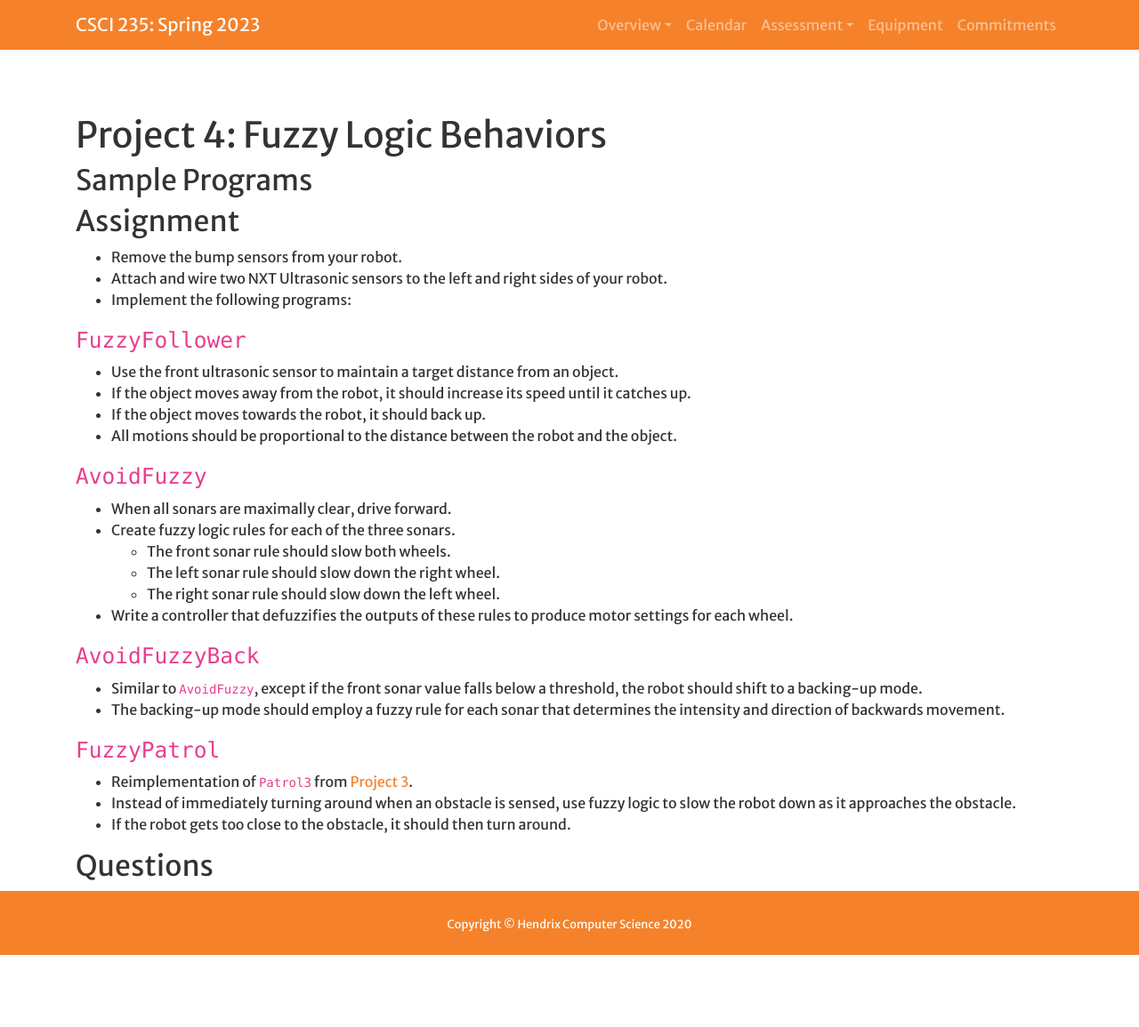
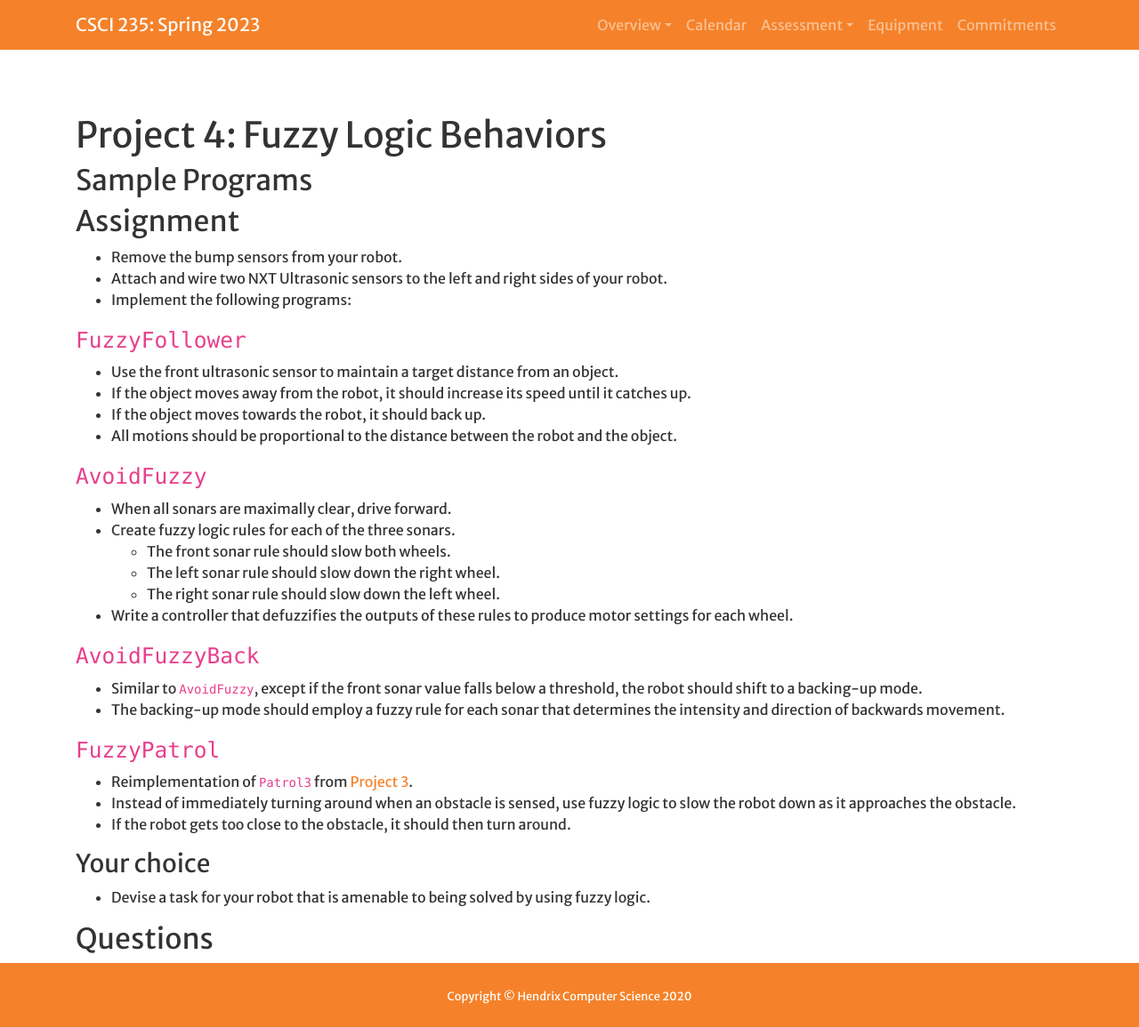
Before and after one commit to Hendrix-CS/csci235, a Jekyll site: the page built from projects/fuzzy.md, in a window 1280 px wide and 1155 px high. Shown: the whole window at 89% size. Built offline with Jekyll 4.4.1, drawn with Linux system fonts in a browser that asks for light colours; a script that is not in the unit is left out; our own code applies the rules of GitHub Pages for plain Markdown files.

Commit message:
Minor adjustment to fuzzy logic assignment.

```diff
--- a/projects/fuzzy.md
+++ b/projects/fuzzy.md
@@ -43,5 +43,8 @@ worktitle: Fuzzy Logic Behaviors
   use fuzzy logic to slow the robot down as it approaches the obstacle.
 * If the robot gets too close to the obstacle, it should then turn around.
 
+### Your choice
+* Devise a task for your robot that is amenable to being solved by using fuzzy logic.
+
 
 ## Questions
```
